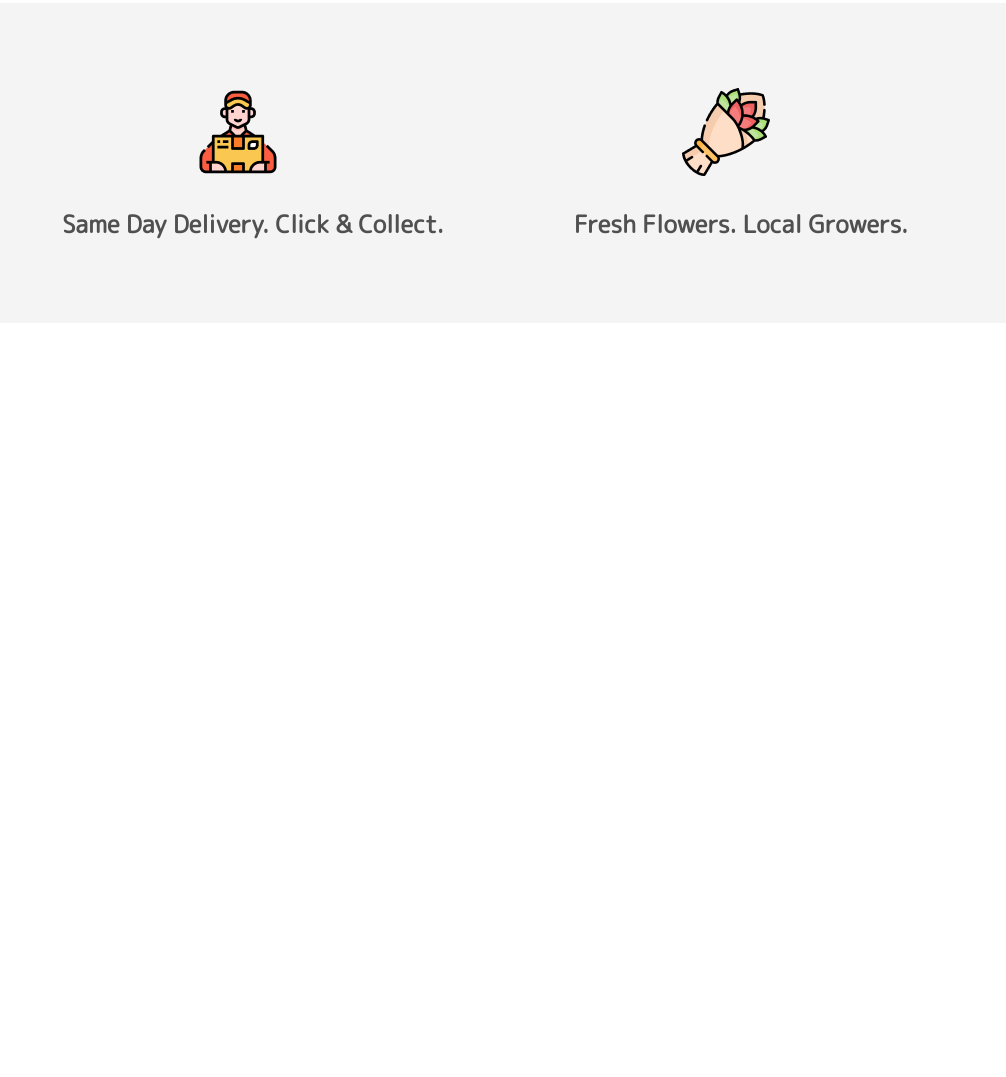
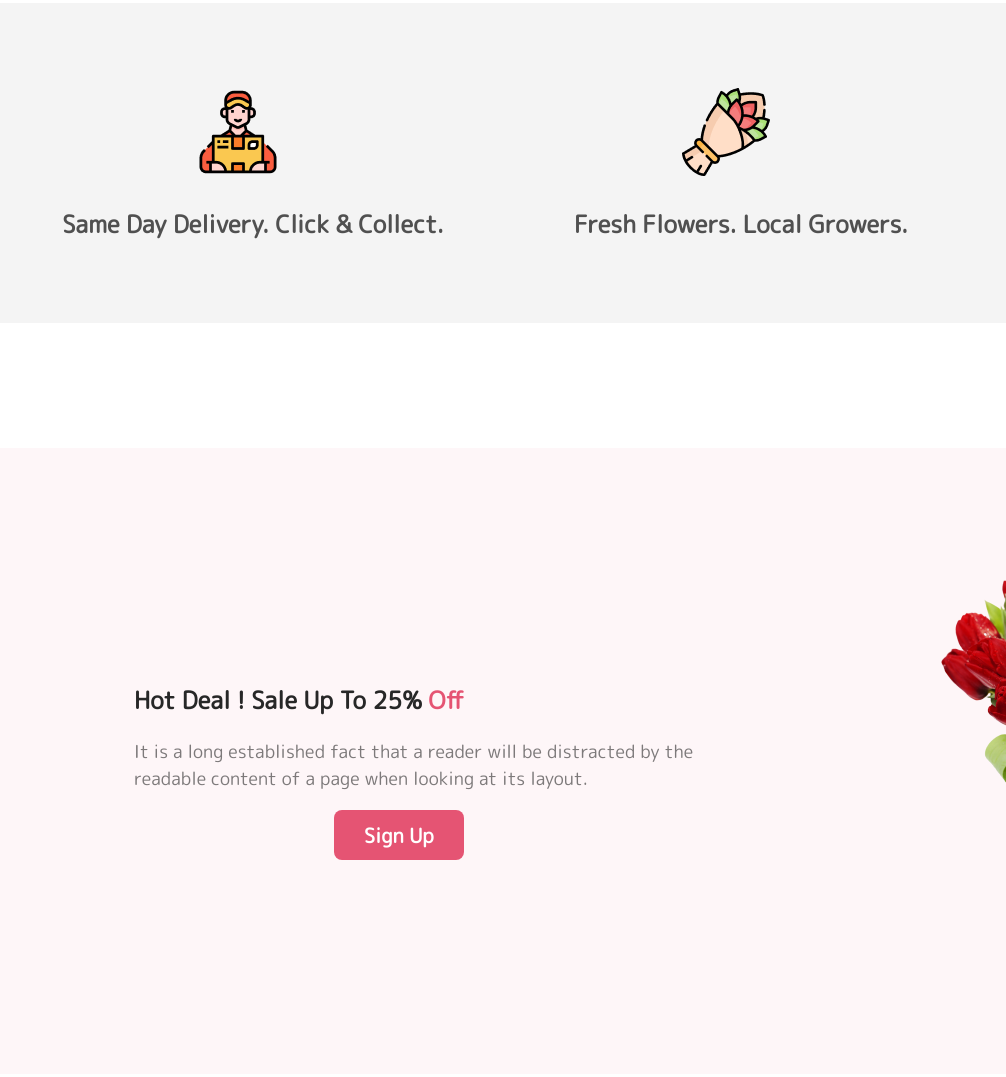
Before and after one commit to Mehedi-2023/Flower-Shop, a plain HTML site: page index.html in a window 1280 px wide. Shown: the part 1810-2887 px from the top of the page, without its empty margins (274-1280 px from the left). Before the commit the page ends 2258 px from the top, so only its background shows below. Drawn offline with Linux system fonts and the light colour scheme.

Commit message:
added the products off section

```diff
--- a/index.html
+++ b/index.html
@@ -69,6 +69,22 @@
 
         </section>
 
+        <section class="products-off">
+
+            <div class="product-content">
+                <h1 class="product-content-title">Hot Deal ! Sale Up To 25% <span>Off</span></h1>
+                <p class="product-content-description">It is a long established fact that a reader
+                    will be distracted by the readable content
+                    of a page when looking at its layout.</p>
+                    <button id="btn-secondly" class="btn-primary">Sign Up</button>
+            </div>
+
+            <div class="product-img">
+                    <img src="images/pngwing 8.png" alt="">
+            </div>
+
+        </section>
+
 
 
     </main>
--- a/styles/shop.css
+++ b/styles/shop.css
@@ -156,3 +156,43 @@ header{
     margin: 85px 180px 24px 220px;
 
 }
+
+/*products styles*/
+
+.products-off{
+    display: flex;
+    justify-content: space-between;
+    align-items: center;
+    width: 1120px;
+    border-radius: 8px;
+    background: rgba(229, 84, 115, 0.05);
+    padding: 100px 400px;
+}
+.product-content .product-content-title{
+    color: #272727;
+    font-size: 24px;
+    font-weight: 700;
+
+}
+.product-content .product-content-description{
+    width: 594px;
+    color: rgba(39, 39, 39, 0.60);
+    font-size: 18px;
+    font-weight: 400;
+
+
+}
+.product-img img{
+    width: 318px;
+    height: 420px;
+    margin-left: 185px;
+
+
+}
+span{
+   color: #E55473;
+
+}
+#btn-secondly{
+    margin-left: 200px;
+}
```
